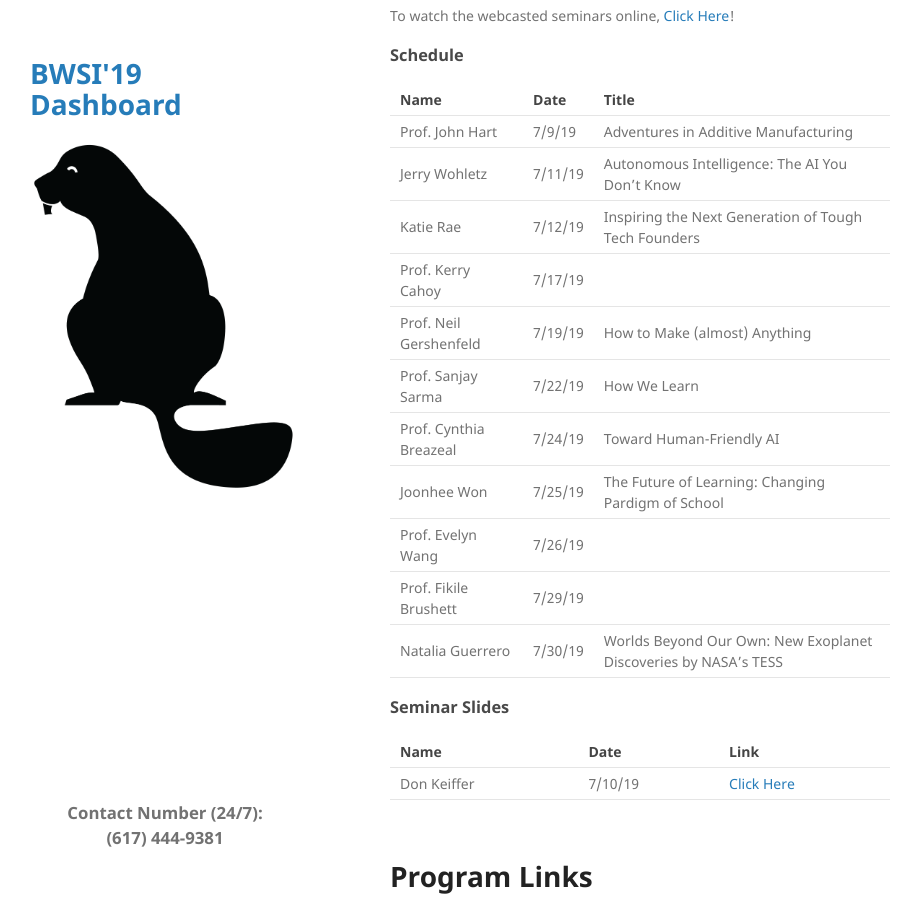
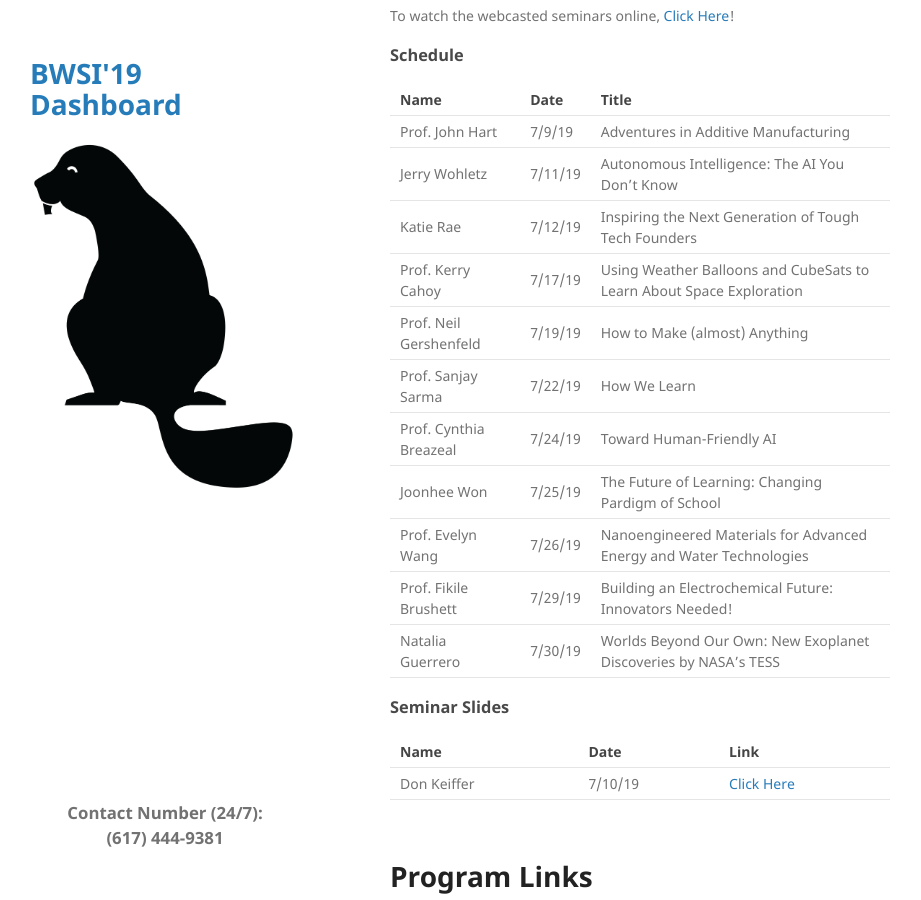
Before and after one commit to jggrimm/bwsi-dashboard, a Jekyll site: the page built from index.md, in a window 1280 px wide and 900 px high, scrolled down 1493 px. Shown: the whole window, without its empty margins (180-1101 px from the left). Built offline with Jekyll 4.4.1, drawn with Linux system fonts in a browser that asks for light colours; the repository's description, which GitHub fills in, is left out.

Commit message:
Update index.md

```diff
--- a/index.md
+++ b/index.md
@@ -61,13 +61,13 @@ To watch the webcasted seminars online, [Click Here](http://web.mit.edu/webcast/
 | Prof. John Hart | 7/9/19 | Adventures in Additive Manufacturing |
 | Jerry Wohletz | 7/11/19 | Autonomous Intelligence: The AI You Don’t Know |
 | Katie Rae | 7/12/19 | Inspiring the Next Generation of Tough Tech Founders |
-| Prof. Kerry Cahoy | 7/17/19 |   |
+| Prof. Kerry Cahoy | 7/17/19 | Using Weather Balloons and CubeSats to Learn About Space Exploration |
 | Prof. Neil Gershenfeld | 7/19/19 | How to Make (almost) Anything |
 | Prof. Sanjay Sarma | 7/22/19 | How We Learn |
 | Prof. Cynthia Breazeal | 7/24/19 | Toward Human-Friendly AI |
 | Joonhee Won | 7/25/19 | The Future of Learning: Changing Pardigm of School |
-| Prof. Evelyn Wang | 7/26/19 |   |
-| Prof. Fikile Brushett | 7/29/19 |   |
+| Prof. Evelyn Wang | 7/26/19 | Nanoengineered Materials for Advanced Energy and Water Technologies |
+| Prof. Fikile Brushett | 7/29/19 | Building an Electrochemical Future: Innovators Needed! |
 | Natalia Guerrero | 7/30/19 | Worlds Beyond Our Own: New Exoplanet Discoveries by NASA’s TESS |
 
 ### Seminar Slides
```
